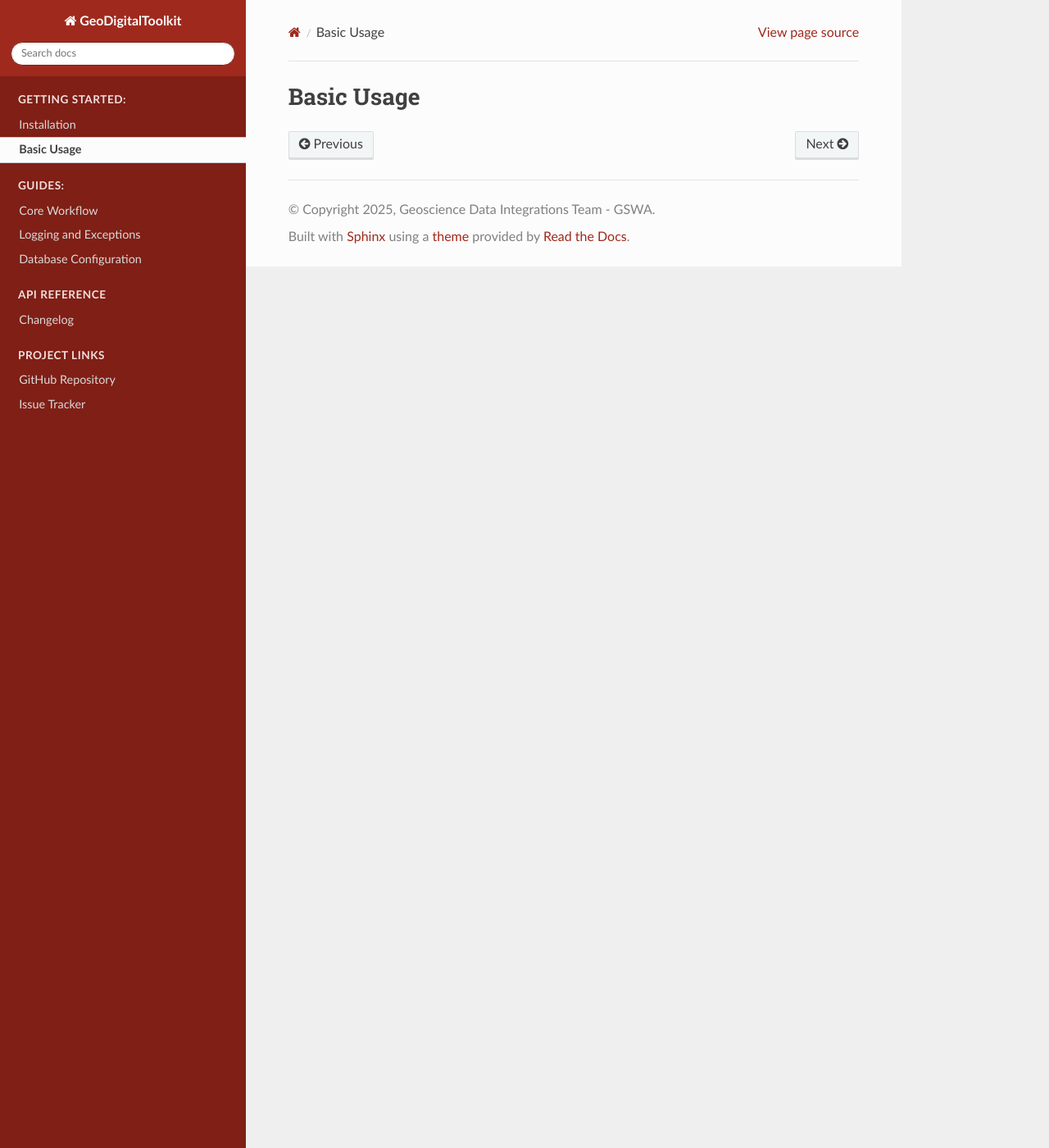
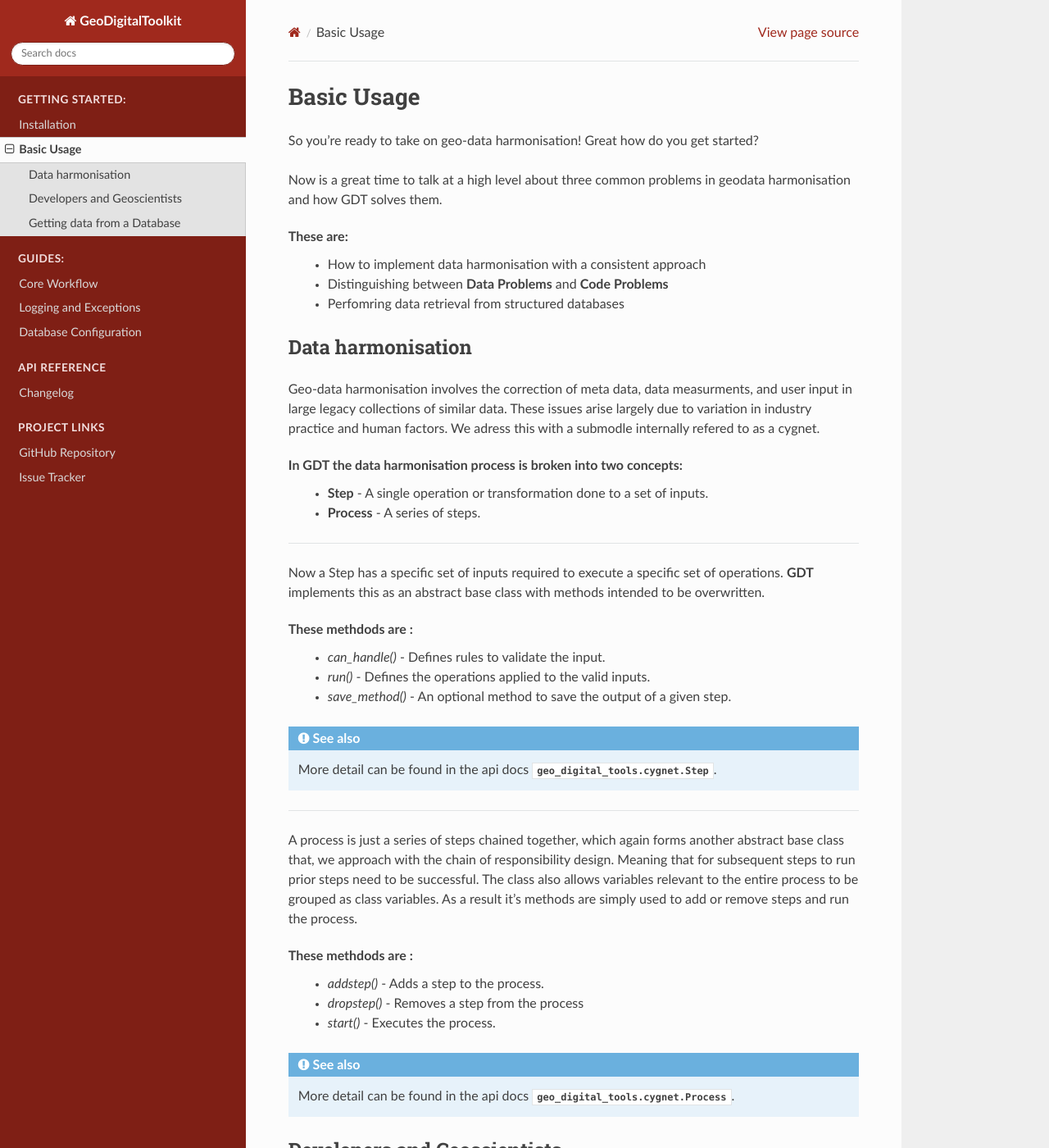
Before and after one commit to Geological-Survey-of-Western-Australia/atratus, a Sphinx documentation site: the page built from docs/source/basic_usage.rst, in a window 1280 px wide and 1400 px high. Shown: the whole window at 82% size. Built offline with Sphinx 7.4.7 and the Read the Docs theme 3.1.0, drawn with Linux system fonts in a browser that asks for light colours; pages that are not in the unit, such as notebooks, are missing from menus; some of the changed text lies outside the part shown.

Commit message:
📝 - Add Basic Usage

```diff
--- a/docs/source/basic_usage.rst
+++ b/docs/source/basic_usage.rst
@@ -1,2 +1,54 @@
 Basic Usage
 =============================================
+
+So you're ready to take on geo-data harmonisation! Great how do you get started?
+
+Now is a great time to talk at a high level about three common problems in geodata harmonisation and how GDT solves them.
+
+These are:
+ - How to implement data harmonisation with a consistent approach
+ - Distinguishing between **Data Problems** and **Code Problems**
+ - Perfomring data retrieval from structured databases
+
+Data harmonisation
+----------
+Geo-data harmonisation involves the correction of meta data, data measurments, and user input in large legacy collections of similar data. These issues arise largely due to variation in industry practice and human factors. We adress this with a submodle internally refered to as a cygnet.
+
+In **GDT** the data harmonisation process is broken into two concepts:
+ - **Step** - A single operation or transformation done to a set of inputs.
+ - **Process** - A series of steps.
+
+----------
+
+Now a Step has a specific set of inputs required to execute a specific set of operations. **GDT** implements this as an abstract base class with methods intended to be overwritten.
+
+These methdods are :
+ - `can_handle()` - Defines rules to validate the input.
+ - `run()` - Defines the operations applied to the valid inputs.
+ - `save_method()` - An optional method to save the output of a given step.
+
+
+.. Seealso::
+    More detail can be found in the api docs :py:class:`geo_digital_tools.cygnet.Step`.
+
+----------
+
+A process is just a series of steps chained together, which again forms another abstract base class that, we approach with the chain of responsibility design. Meaning that for subsequent steps to run prior steps need to be successful.
+The class also allows variables relevant to the entire process to be grouped as class variables. As a result it's methods are simply used to add or remove steps and run the process.
+
+These methdods are :
+ - `addstep()` - Adds a step to the process.
+ - `dropstep()` - Removes a step from the process
+ - `start()` - Executes the process.
+
+
+.. Seealso::
+    More detail can be found in the api docs :py:class:`geo_digital_tools.cygnet.Process`.
+
+
+Developers and Geoscientists
+----------
+
+
+Getting data from a Database
+----------
```
